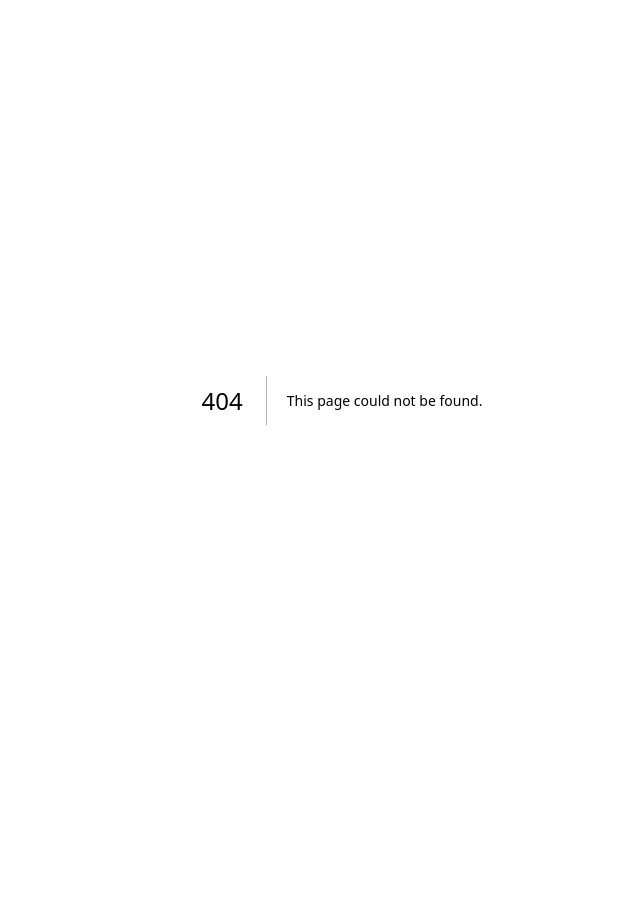
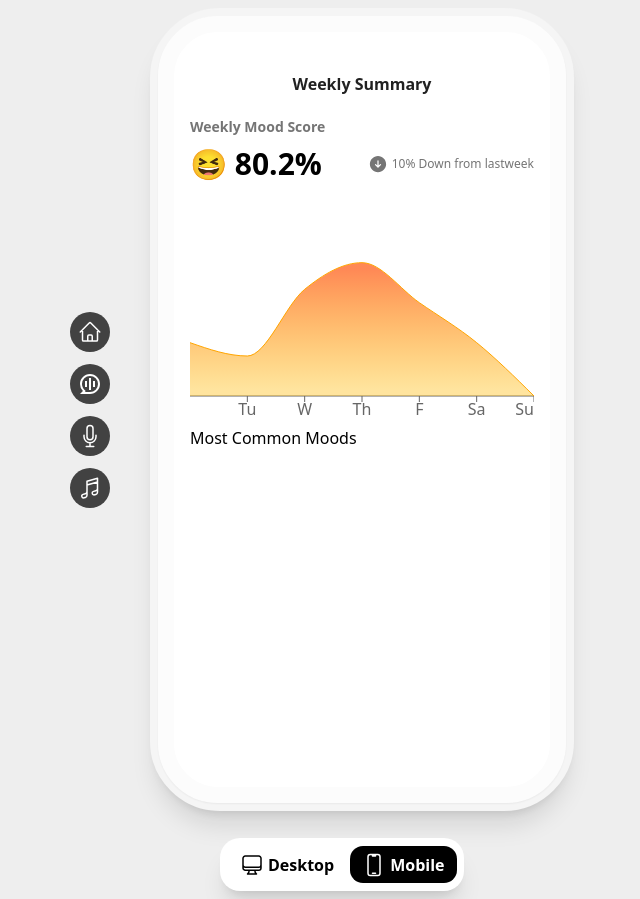
Before and after one commit to philipdaquin/reflection-app, a Next.js app in the folder app/: page /mood_summary in a window 1280 px wide. Before the commit this address had no page. Shown: the whole page, without its empty margins (298-938 px from the left). Before the commit the page ends 800 px from the top, so only its background shows below. Built offline with nearby package versions, Linux system fonts and the light colour scheme.

Commit message:
design for mood summary, created dynamic graph ...

```diff
--- a/app/components/JournalThumbnail.tsx
+++ b/app/components/JournalThumbnail.tsx
@@ -6,6 +6,8 @@ function JournalThumbnail() {
 
     const [file, setFile] = useState<File | null>(null);
     const [imageUrl, setImageUrl] = useState<string | null>(null);
+    const [loading, setloading] = useState(false)
+
 
     const handleAvatar = () => {
         if (imageUrl) return
@@ -31,7 +33,7 @@ function JournalThumbnail() {
 
     const handleUploadClick = async () => {
       if (!file) return;
-
+    setloading(true)
       // Upload the file to the server
       const formData = new FormData();
       formData.append("file", file);
@@ -41,9 +43,12 @@ function JournalThumbnail() {
       });
       const data = await response.json();
       console.log("Upload response:", data);
+      setloading(true)
     };
 
+    // Automatically upload the image
     useEffect(() => {
+        if (!imageUrl || !file) return
         handleUploadClick()
     }, [imageUrl, file])
 
--- /dev/null
+++ b/app/components/MoodAreaChart.tsx
@@ -0,0 +1,84 @@
+import React from 'react';
+import { AreaChart, Area, XAxis, YAxis, CartesianGrid, Tooltip, Label, Line, ResponsiveContainer } from 'recharts';
+
+type WeeklyData = {
+  name: string,
+  mood: number
+}
+
+
+
+// const gradientOffset = () => {
+//   const dataMax = Math.max(...data.map((i) => i.mood));
+//   const dataMin = Math.min(...data.map((i) => i.mood));
+
+//   if (dataMax <= 0) {
+//     return 0;
+//   }
+//   if (dataMin >= 0) {
+//     return 1;
+//   }
+
+//   return dataMax / (dataMax - dataMin);
+// };
+
+
+
+interface Props {
+ data: WeeklyData[]
+}
+
+function MoodAreaChart({data}: Props) {
+
+    let maxValue: number = Math.max(...data.map((v) => v.mood))
+    let maxData = data.find((v) => v.mood == maxValue)
+
+
+    let minValue = Math.min(...data.map((v) => v.mood))
+    let minData = data.find((v) => v.mood === minValue)
+
+
+const CustomizedLabel: React.FC = () => (
+  <text x={250} y={40} fontSize={14} fill="#FFA500" textAnchor="middle">
+    {`Max UV: ${maxValue}`}
+  </text>
+);
+    return (
+        <ResponsiveContainer height={200}>
+            <AreaChart
+                width={390}
+                height={200}
+                data={data}
+                margin={{ top: 10, right: 0, left: 0, bottom: 0 }}
+            >
+                <defs>
+                  <linearGradient id="colorUv" x1="0" y1="0" x2="0" y2="1">
+                    <stop offset="5%" stopColor="#ff7d45" stopOpacity={0.91}/>
+                    <stop offset="95%" stopColor="rgba(255, 184, 0, 0.38)" stopOpacity={1}/>
+                  </linearGradient>
+                  <linearGradient id="colorPv" x1="0" y1="0" x2="0" y2="1">
+                    <stop offset="5%" stopColor="#ff7d45" stopOpacity={0.91}/>
+                    <stop offset="95%" stopColor="rgba(255, 184, 0, 0.38)" stopOpacity={0}/>
+                  </linearGradient>
+                </defs>
+
+                <XAxis dataKey="name" />
+                {/* <YAxis />
+                <CartesianGrid strokeDasharray="3 3" /> */}
+                <Tooltip />
+                <Line dataKey="mood" stroke="#8884d8" />
+
+                <Area type="monotone" dataKey="mood" stroke="#FFA500" fillOpacity={1} fill="url(#colorUv)" />
+                <Label value={`THIS IS THE MAX ${maxData}`}
+                  offset={5}
+                  position="top"
+
+                  content={<CustomizedLabel/>}
+                />
+
+            </AreaChart>
+        </ResponsiveContainer>
+    )
+}
+
+export default MoodAreaChart;
--- /dev/null
+++ b/app/components/MoodSummaryContents.tsx
@@ -0,0 +1,57 @@
+import React from 'react'
+import MoodAreaChart from './MoodAreaChart'
+import {ArrowDownCircleIcon} from '@heroicons/react/24/solid'
+
+
+function MoodSummaryContents() {
+    const data = [
+        { name: 'M', mood: 4 },
+        { name: 'Tu', mood: 3 },
+        { name: 'W', mood: 8 },
+        { name: 'Th', mood: 10 },
+        { name: 'F', mood: 7 },
+        { name: 'Sa', mood: 4 },
+        { name: 'Su', mood: 0 },
+      ];
+
+
+    return (
+        <section>
+
+            <h1 className='items-center flex justify-center font-bold text-center text-base text-[#212121]'>
+                Weekly Summary
+            </h1>
+
+            <div className='pt-[20px] space-y-1'>
+                <h1 className='text-left font-bold text-[#757575] text-[14px]'>
+                    Weekly Mood Score
+                </h1>
+                <div className='flex justify-between items-center'>
+                    <h1 className='text-[30px] font-bold'>😆 80.2%</h1>
+                    <div className='flex items-center space-x-1'>
+                        <ArrowDownCircleIcon height={20} width={20} color="#757575"/>
+                        <p className='text-center text-[#757575] text-[12px]'>
+                            10% Down from lastweek
+                        </p>
+                    </div>
+                </div>
+            </div>
+
+
+            <div className='w-full items-center pt-10'>
+                <MoodAreaChart data={data}/>
+            </div>
+
+            <div>
+                <h1>Most Common Moods</h1>
+                <div>
+
+                </div>
+            </div>
+
+
+        </section>
+    )
+}
+
+export default MoodSummaryContents
--- a/app/components/PostSummaryControls.tsx
+++ b/app/components/PostSummaryControls.tsx
@@ -2,13 +2,16 @@ import Link from 'next/link'
 import React from 'react'
 import {TbMessageChatbot} from 'react-icons/tb'
 import {CheckIcon} from '@heroicons/react/24/outline'
+import { useRouter } from 'next/router'
 
 
 function PostSummaryControls() {
-
+    const router = useRouter()
     const CONTINUE = () => {
         return (
-            <div className='bg-[#4285f4] h-full items-center flex justify-center cursor-pointer rounded-full px-5 py-3'>
+
+            <div className='bg-[#4285f4] h-full items-center flex justify-center cursor-pointer rounded-full px-5 py-3'
+            onClick={() => router.push('/mood_summary')}>
                 <CheckIcon height={24} width={24} strokeWidth={2} color="white"/>
                 {/* <h1 className='text-[15px] text-white font-bold text-center'>
 
@@ -19,7 +22,9 @@ function PostSummaryControls() {
 
     const SEND_TO_AI = () => {
         return (
-            <div className='cursor-pointer flex flex-row items-center px-5 h-fit py-3 space-x-2 rounded-full bg-[#424242]'>
+            <div className='cursor-pointer flex flex-row items-center px-5 h-fit py-3 space-x-2 rounded-full bg-[#424242]'
+                onClick={() => router.push('/chat')}
+            >
                 <TbMessageChatbot size={27} color="white"/>
                 {/* <h1 className='text-white font-bold text-[15px]'>Send to AI</h1> */}
             </div>
--- a/app/components/pages/SummaryContent.tsx
+++ b/app/components/pages/SummaryContent.tsx
@@ -30,7 +30,7 @@ function SummaryContent() {
     }
 
     return (
-        <>
+        <section>
             <div className='flex flex-row items-center justify-between pb-5'>
                 <BackButton link='record' />
                 <h1 className='font-bold text-[15px] text-center '>Journal Entry Summary</h1>
@@ -62,7 +62,7 @@ function SummaryContent() {
                 <CgTranscript size={24} />
                 <h1>Save transcript</h1>
             </div>
-        </>
+        </section>
     )
 }
 
--- a/app/package.json
+++ b/app/package.json
@@ -21,6 +21,8 @@
     "react-icons": "^4.8.0",
     "react-player": "^2.12.0",
     "react-voice-recorder": "^2.1.2",
+    "rechart": "^0.0.1",
+    "recharts": "^2.5.0",
     "recoil": "^0.7.7",
     "socket.io": "^4.6.1",
     "socket.io-client": "^4.6.1",
--- /dev/null
+++ b/app/pages/mood_summary.tsx
@@ -0,0 +1,38 @@
+import Head from 'next/head'
+import React from 'react'
+import MoodSummaryContents from '../components/MoodSummaryContents'
+import NavigationButtons from '../components/NavigationButtons'
+import HomeContents from '../components/pages/HomeContents'
+import PhoneView from '../components/PhoneView'
+import SwitchView from '../components/SwitchView'
+
+function mood_summary() {
+    return (
+        <>
+          <Head>
+            <title>Hello John 👋</title>
+            <link rel="icon" href="/favicon.ico" />
+          </Head>
+
+          <div className="md:bg-[#EEEEEE] bg-white duration-700  flex min-h-screen flex-col
+            items-center justify-center md:py-2 py-14">
+            <main className=" justify-center flex flex-col items-center space-y-[27px] ">
+
+              <div className="flex items-center">
+                <div className='relative right-10'>
+                  <NavigationButtons />
+                </div>
+                <PhoneView children={<MoodSummaryContents/>} />
+              </div>
+              <div className='md:block hidden'>
+                <SwitchView />
+              </div>
+            {/* <RecordComponent /> */}
+
+            </main>
+          </div>
+        </>
+      )
+}
+
+export default mood_summary
```
Also changed, not shown: 1 other file (tests, documents, lock files or other folders).
